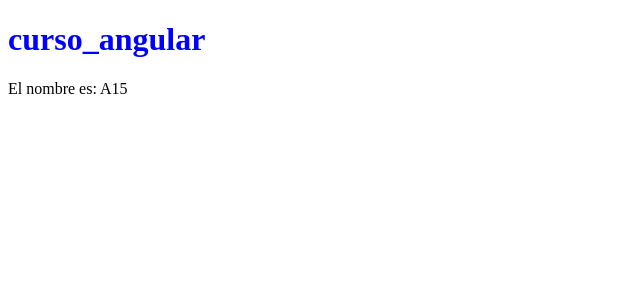
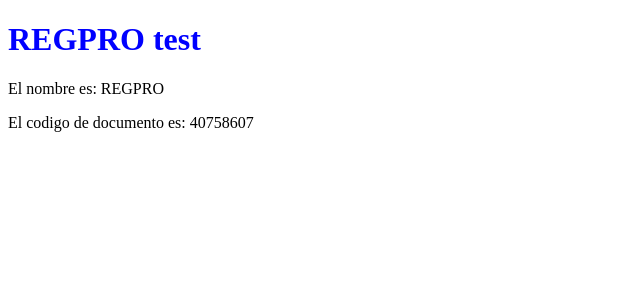
Before and after one commit to JoseClaure/A15curso, an Angular app: page / in a window 1280 px wide. Shown: the top 300 px of the page, without its empty margins (0-640 px from the left). Built offline with nearby package versions, Linux system fonts and the light colour scheme.

Commit message:
interpolacion

```diff
--- a/src/app/app.component.ts
+++ b/src/app/app.component.ts
@@ -8,5 +8,5 @@ import { Component } from '@angular/core';
 
 })
 export class AppComponent {
-  title = 'curso_angular';
+  title = 'REGPRO test';
 }
--- a/src/app/contador/contador.component.html
+++ b/src/app/contador/contador.component.html
@@ -2,3 +2,8 @@
 <p>El nombre es: {{ nombre }}</p>
 <!-- <p>El nombre es: {{ title }}</p> -->
 <!-- La interpolación no funciona dentro de otro componente por eso no puedo usar title de esta forma-->
+
+<!-- De esta manera se puede acceder a las propiedades de los objetos -->
+<p>El codigo de documento es: {{ usuario.codoid }}</p>
+
+<!--  -->
--- a/src/app/contador/contador.component.ts
+++ b/src/app/contador/contador.component.ts
@@ -15,8 +15,15 @@ export class ContadorComponent {
 
   }
 
-  //tipado flexible
-  nombre:String = "A15";
-  nombre2 = "Angular 15";
+  /*
+  tipado flexible
+  */
+  nombre:string = "REGPRO";
+  nombre2 = "REGPROAngular 15";
+
+  usuario = {
+    codoid : "40758607",
+    password: "123456789"
+  };
 
 }
```
